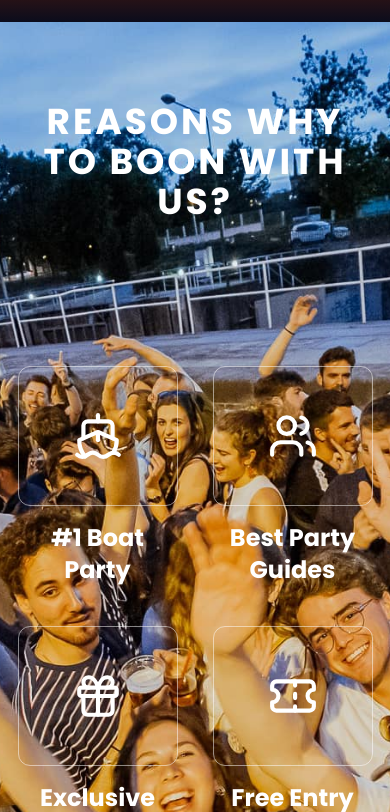
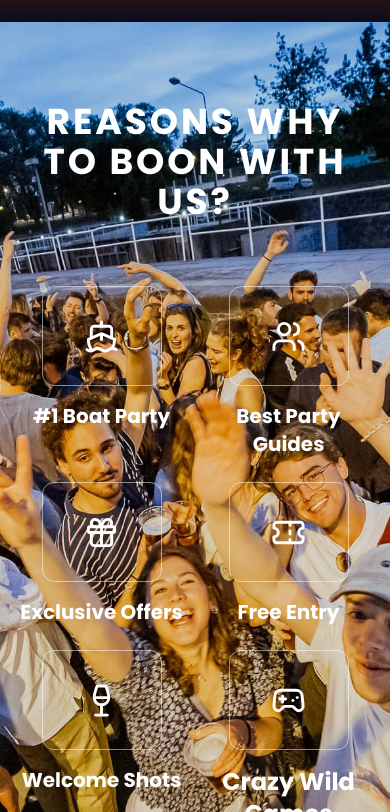
Before and after one commit to CrzyMonks/bestboatpartyprague, a Next.js app: page / in a window 390 px wide. Shown: the part 1032-1844 px from the top of the page. Built offline with nearby package versions, Linux system fonts and the light colour scheme.

Commit message:
fixed mobile view of app

```diff
--- a/app/discounts/page.js
+++ b/app/discounts/page.js
@@ -76,7 +76,7 @@ export default function DiscountsPage() {
                 <div className="absolute inset-0 bg-gradient-to-t from-brand-orange to-brand-dark" />
 
                 <div className="relative grid md:grid-cols-2 gap-6">
-                  <div className="relative h-[200px] md:h-[250px] md:h-full">
+                  <div className="relative h-[180px] md:h-full">
                     <motion.img
                       src={card.image}
                       alt={card.title}
@@ -86,7 +86,7 @@ export default function DiscountsPage() {
                     />
                     <div className="absolute inset-0 bg-gradient-to-r from-transparent to-brand-dark/50" />
                   </div>
-                  <CardContent className="p-12 flex flex-col justify-center">
+                  <CardContent className="p-6 md:p-12 flex flex-col justify-center">
                     <motion.div
                       initial={{ opacity: 0, x: 20 }}
                       whileInView={{ opacity: 1, x: 0 }}
--- a/app/page.js
+++ b/app/page.js
@@ -56,7 +56,7 @@ export default function Home() {
             #1 BOAT PARTY IN PRAGUE
           </h1>
           <Button
-            className="bg-button-primary hover:bg-button-primary-hover text-white text-xl px-6 py-6 rounded-lg"
+            className="bg-button-primary hover:bg-button-primary-hover text-white text-lg md:text-xl px-4 md:px-6 py-4 md:py-6 rounded-lg"
             onClick={() => {
               window.open('https://connect.boomevents.org/cs/organizer/2e24ee9e-6ef3-428b-a037-a5efabf8f07f', '_blank')
             }}
@@ -120,55 +120,55 @@ export default function Home() {
           transition={{ duration: 0.8 }}
           className="relative z-20 container mx-auto px-4 h-full flex flex-col justify-center"
         >
-          <h2 className="text-4xl md:text-6xl font-extrabold text-center mb-16 text-white tracking-[0.08em]">
+          <h2 className="text-4xl md:text-6xl font-extrabold text-center mb-8 md:mb-16 text-white tracking-[0.08em]">
             REASONS WHY TO BOON WITH US?
           </h2>
 
-          <div className="grid grid-cols-2 md:grid-cols-3 gap-8 md:gap-12 max-w-5xl mx-auto mt-20">
+          <div className="grid grid-cols-2 md:grid-cols-3 gap-4 md:gap-12 max-w-5xl mx-auto mt-8 md:mt-20">
             {/* #1 Boat Party */}
             <div className="flex flex-col items-center text-center">
-              <div className="border border-white/50 p-6 rounded-xl mb-4 w-[160px] h-[140px] flex items-center justify-center">
-                <Ship size={50} className="text-white" />
+              <div className="border border-white/50 p-4 md:p-6 rounded-xl mb-4 w-[120px] h-[100px] md:w-[160px] md:h-[140px] flex items-center justify-center">
+                <Ship size={35} className="text-white md:w-[50px] md:h-[50px]" />
               </div>
-              <h3 className="text-2xl md:text-3xl font-bold text-white mb-2">#1 Boat Party</h3>
+              <h3 className="text-xl md:text-3xl font-bold text-white mb-2">#1 Boat Party</h3>
             </div>
 
             {/* Best Party Guides */}
             <div className="flex flex-col items-center text-center">
-              <div className="border border-white/50 p-6 rounded-xl mb-4 w-[160px] h-[140px] flex items-center justify-center">
-                <Users size={50} className="text-white" />
+              <div className="border border-white/50 p-4 md:p-6 rounded-xl mb-4 w-[120px] h-[100px] md:w-[160px] md:h-[140px] flex items-center justify-center">
+                <Users size={35} className="text-white md:w-[50px] md:h-[50px]" />
               </div>
-              <h3 className="text-2xl md:text-3xl font-bold text-white mb-2">Best Party Guides</h3>
+              <h3 className="text-xl md:text-3xl font-bold text-white mb-2">Best Party Guides</h3>
             </div>
 
             {/* Exclusive Offers */}
             <div className="flex flex-col items-center text-center">
-              <div className="border border-white/50 p-6 rounded-xl mb-4 w-[160px] h-[140px] flex items-center justify-center">
-                <Gift size={50} className="text-white" />
+              <div className="border border-white/50 p-4 md:p-6 rounded-xl mb-4 w-[120px] h-[100px] md:w-[160px] md:h-[140px] flex items-center justify-center">
+                <Gift size={35} className="text-white md:w-[50px] md:h-[50px]" />
               </div>
-              <h3 className="text-2xl md:text-3xl font-bold text-white mb-2">Exclusive Offers</h3>
+              <h3 className="text-xl md:text-3xl font-bold text-white mb-2">Exclusive Offers</h3>
             </div>
 
             {/* Free Entry */}
             <div className="flex flex-col items-center text-center">
-              <div className="border border-white/50 p-6 rounded-xl mb-4 w-[160px] h-[140px] flex items-center justify-center">
-                <Ticket size={50} className="text-white" />
+              <div className="border border-white/50 p-4 md:p-6 rounded-xl mb-4 w-[120px] h-[100px] md:w-[160px] md:h-[140px] flex items-center justify-center">
+                <Ticket size={35} className="text-white md:w-[50px] md:h-[50px]" />
               </div>
-              <h3 className="text-2xl md:text-3xl font-bold text-white mb-2">Free Entry</h3>
+              <h3 className="text-xl md:text-3xl font-bold text-white mb-2">Free Entry</h3>
             </div>
 
             {/* Welcome Shots */}
             <div className="flex flex-col items-center text-center">
-              <div className="border border-white/50 p-6 rounded-xl mb-4 w-[160px] h-[140px] flex items-center justify-center">
-                <Wine size={50} className="text-white" />
+              <div className="border border-white/50 p-4 md:p-6 rounded-xl mb-4 w-[120px] h-[100px] md:w-[160px] md:h-[140px] flex items-center justify-center">
+                <Wine size={35} className="text-white md:w-[50px] md:h-[50px]" />
               </div>
-              <h3 className="text-2xl md:text-3xl font-bold text-white mb-2">Welcome Shots</h3>
+              <h3 className="text-xl md:text-3xl font-bold text-white mb-2">Welcome Shots</h3>
             </div>
 
             {/* Crazy Wild Games */}
             <div className="flex flex-col items-center text-center">
-              <div className="border border-white/50 p-6 rounded-xl mb-4 w-[160px] h-[140px] flex items-center justify-center">
-                <Gamepad2 size={50} className="text-white" />
+              <div className="border border-white/50 p-4 md:p-6 rounded-xl mb-4 w-[120px] h-[100px] md:w-[160px] md:h-[140px] flex items-center justify-center">
+                <Gamepad2 size={35} className="text-white md:w-[50px] md:h-[50px]" />
               </div>
               <h3 className="text-2xl md:text-3xl font-bold text-white mb-2">Crazy Wild Games</h3>
             </div>
--- a/components/Navbar.jsx
+++ b/components/Navbar.jsx
@@ -3,11 +3,25 @@
 import Image from "next/image";
 import Link from "next/link";
 import { Button } from "@/components/ui/button";
-import { useState } from 'react';
+import { useState, useEffect } from 'react';
 import { Ticket } from 'lucide-react';
+import { usePathname } from 'next/navigation';
 
 export default function Navbar() {
   const [isMenuOpen, setIsMenuOpen] = useState(false);
+  const pathname = usePathname();
+
+  useEffect(() => {
+    if (isMenuOpen) {
+      document.body.style.overflow = 'hidden';
+    } else {
+      document.body.style.overflow = 'unset';
+    }
+
+    return () => {
+      document.body.style.overflow = 'unset';
+    };
+  }, [isMenuOpen]);
 
   return (
     <>
@@ -86,7 +100,7 @@ export default function Navbar() {
 
       {/* Mobile Menu Overlay */}
       {isMenuOpen && (
-        <div className="md:hidden fixed inset-0 z-50 bg-black">
+        <div className="md:hidden fixed inset-0 z-50 bg-black/80 backdrop-blur-sm">
           {/* Menu Content */}
           <div className="relative flex flex-col items-center justify-center h-full gap-6 px-4">
             {/* Close Button - Positioned at the top right */}
@@ -101,28 +115,28 @@ export default function Navbar() {
 
             <Link
               href="/"
-              className="text-2xl text-white hover:text-gray-200 font-medium"
+              className={`text-2xl font-medium ${pathname === '/' ? 'text-[#FF5F00]' : 'text-white hover:text-gray-200'}`}
               onClick={() => setIsMenuOpen(false)}
             >
               Home
             </Link>
             <Link
               href="/faq"
-              className="text-2xl text-white hover:text-gray-200 font-medium"
+              className={`text-2xl font-medium ${pathname === '/faq' ? 'text-[#FF5F00]' : 'text-white hover:text-gray-200'}`}
               onClick={() => setIsMenuOpen(false)}
             >
               FAQs
             </Link>
             <Link
               href="/discounts"
-              className="text-2xl text-white hover:text-gray-200 font-medium"
+              className={`text-2xl font-medium ${pathname === '/discounts' ? 'text-[#FF5F00]' : 'text-white hover:text-gray-200'}`}
               onClick={() => setIsMenuOpen(false)}
             >
               Discounts
             </Link>
             <Link
               href="/contact"
-              className="text-2xl text-white hover:text-gray-200 font-medium"
+              className={`text-2xl font-medium ${pathname === '/contact' ? 'text-[#FF5F00]' : 'text-white hover:text-gray-200'}`}
               onClick={() => setIsMenuOpen(false)}
             >
               Contact Us
```
